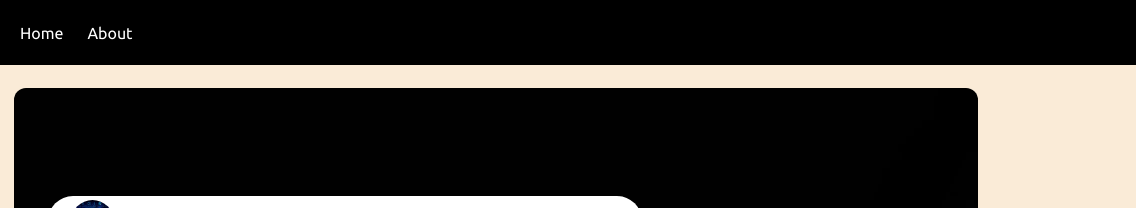
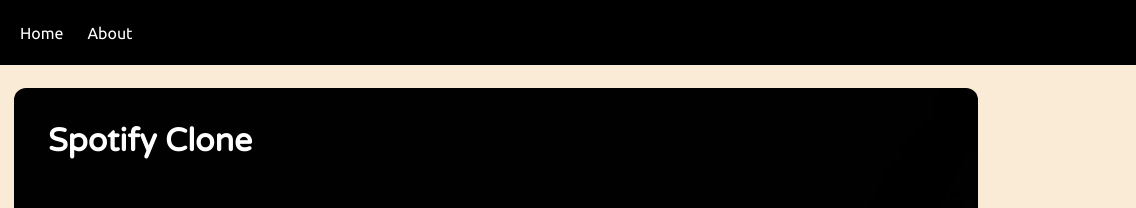
Before and after one commit to vaibhav4627/Cloning-Spotify, a plain HTML site: page index.html in a window 1280 px wide. Shown: the top 208 px of the page, 144-1280 px from the left. Drawn offline with Linux system fonts and the light colour scheme.

Commit message:
Initial Commit

```diff
--- a/index.html
+++ b/index.html
@@ -18,6 +18,7 @@
 
     <div class="container">
         <div class="songList">
+             <h1>Spotify Clone</h1>
                        <div class="songItemContainer">
                 <div class="songItem">
                     <img alt="1">
```
